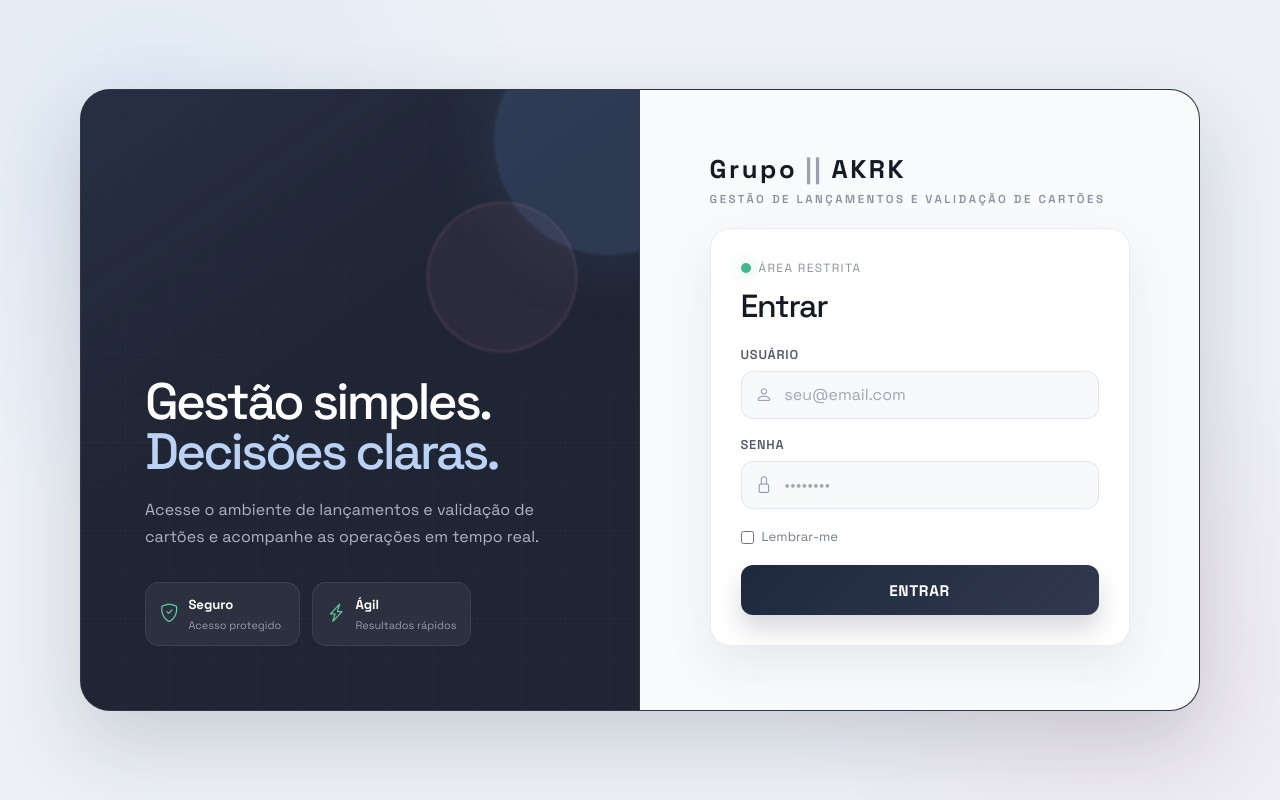
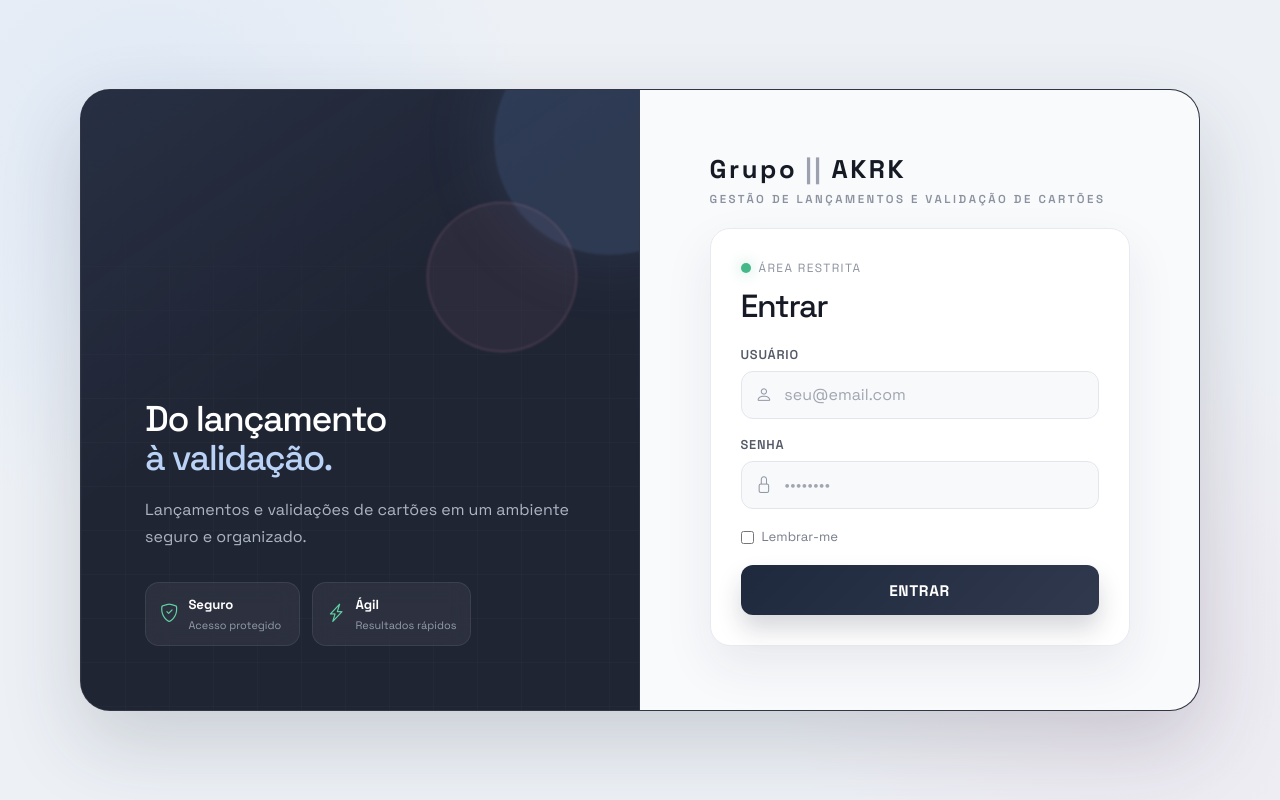
Before and after one commit to Guilpos/PROJETO_INTEGRACAO, a plain HTML site: page AcessoNavegacao/login.html in a window 1280 px wide. Drawn offline with nearby package versions, Linux system fonts and the light colour scheme.

Commit message:
feat: ajuste no titulo e subtitulo do login

```diff
--- a/AcessoNavegacao/css/login.css
+++ b/AcessoNavegacao/css/login.css
@@ -127,10 +127,10 @@ body {
 
 .visual-content h1 {
   margin: 0 0 18px;
-  max-width: 440px;
-  font-size: clamp(2.5rem, 4vw, 4.2rem);
-  line-height: 0.98;
-  letter-spacing: -0.055em;
+  max-width: 480px;
+  font-size: clamp(1.9rem, 2.8vw, 2.9rem);
+  line-height: 1.08;
+  letter-spacing: -0.04em;
 }
 
 .visual-content h1 span {
--- a/AcessoNavegacao/login.html
+++ b/AcessoNavegacao/login.html
@@ -1,5 +1,6 @@
 <!DOCTYPE html>
 <html lang="pt-BR">
+
 <head>
   <!-- Metadados essenciais -->
   <meta charset="UTF-8">
@@ -9,11 +10,13 @@
   <!-- Bibliotecas externas -->
   <link href="https://cdn.jsdelivr.net/npm/bootstrap@5.3.3/dist/css/bootstrap.min.css" rel="stylesheet">
   <link href="https://cdn.jsdelivr.net/npm/bootstrap-icons@1.11.3/font/bootstrap-icons.min.css" rel="stylesheet">
-  <link href="https://fonts.googleapis.com/css2?family=Space+Grotesk:wght@400;500;600;700&display=swap" rel="stylesheet">
+  <link href="https://fonts.googleapis.com/css2?family=Space+Grotesk:wght@400;500;600;700&display=swap"
+    rel="stylesheet">
 
   <!-- Estilos do projeto -->
   <link href="./css/login.css" rel="stylesheet">
 </head>
+
 <body>
   <!-- Estrutura principal da tela de login -->
   <main class="auth-screen">
@@ -25,8 +28,8 @@
         <div class="visual-orb visual-orb-one"></div>
         <div class="visual-orb visual-orb-two"></div>
         <div class="visual-content">
-          <h1>Gestão simples.<br><span>Decisões claras.</span></h1>
-          <p>Acesse o ambiente de lançamentos e validação de cartões e acompanhe as operações em tempo real.</p>
+          <h1>Do lançamento<br><span>à validação.</span></h1>
+          <p>Lançamentos e validações de cartões em um ambiente seguro e organizado.</p>
           <div class="visual-metrics">
             <div>
               <i class="bi bi-shield-check"></i>
@@ -61,7 +64,8 @@
                 <label for="email">Usuário</label>
                 <div class="field-wrap">
                   <i class="bi bi-person"></i>
-                  <input id="email" name="email" type="email" placeholder="seu@email.com" autocomplete="username" required>
+                  <input id="email" name="email" type="email" placeholder="seu@email.com" autocomplete="username"
+                    required>
                 </div>
               </div>
 
@@ -69,7 +73,8 @@
                 <label for="password">Senha</label>
                 <div class="field-wrap">
                   <i class="bi bi-lock"></i>
-                  <input id="password" name="password" type="password" placeholder="••••••••" autocomplete="current-password" required>
+                  <input id="password" name="password" type="password" placeholder="••••••••"
+                    autocomplete="current-password" required>
                 </div>
               </div>
 
@@ -95,4 +100,5 @@
   <script src="https://cdn.jsdelivr.net/npm/@supabase/supabase-js@2"></script>
   <script src="./js/login.js"></script>
 </body>
+
 </html>
```
